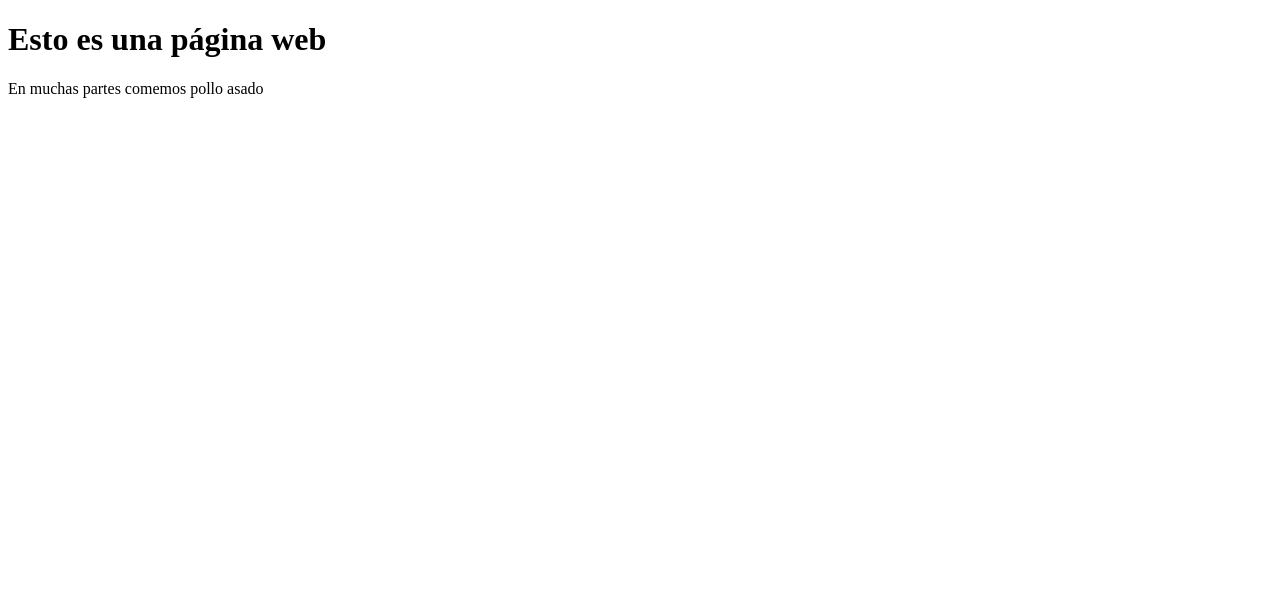
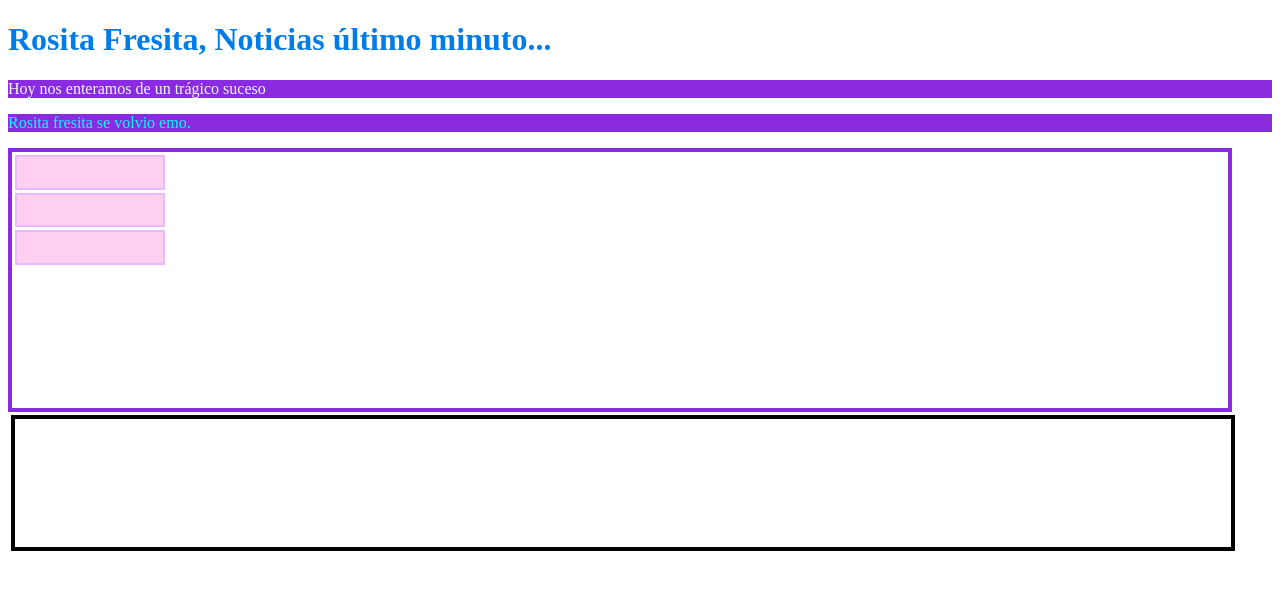
Before and after one commit to K4ren77/karen-, a plain HTML site: page index.html in a window 1280 px wide. Drawn offline with Linux system fonts and the light colour scheme.

Commit message:
ultimos cambios

```diff
--- a/estilo.css
+++ b/estilo.css
@@ -0,0 +1,27 @@
+body
+{background-color: rgb(255, 255, 255);}
+h1
+{color: rgb(0, 124, 233);}
+.parrafo
+{color: aliceblue;
+background-color: blueviolet;}
+#holi
+{color: aqua;}
+#contenedor1 {
+    width:95vw;
+    height:20vw;
+    border:4px solid blueviolet;
+}
+#contenedor2 {
+    width: 95vw;
+    height: 10vw;
+    border:4px solid black;
+    margin: 3px
+}
+.beb {
+    width: 12%;
+    height: 12%;
+    background-color: rgb(255, 207, 239);
+    border: 2px solid #e9b9ff;
+    margin: 3px;
+}
--- a/index.html
+++ b/index.html
@@ -1,10 +1,18 @@
 <!DOCTYPE html>
 <head>
     <title>Pollito Asado</title>
+    <!-- Importar la hoja de estilos de la página -->
+    <link rel="stylesheet" href="estilo.css"/>
 </head>
 <body>
-    <h1>Esto es una página web</h1>
-    <p>En muchas partes comemos pollo asado</p>
+    <h1>Rosita Fresita, Noticias último minuto...</h1>
+    <p class="parrafo">Hoy nos enteramos de un trágico suceso</p>
+    <p class="parrafo" id="holi"> Rosita fresita se volvio emo.</p>
+    <div id="contenedor1">
+        <div class="beb"></div>
+        <div class="beb"></div>
+        <div class="beb"></div>
+    </div>
+    <div id="contenedor2"></div>
 </body>
-</head>
 </html>
```
